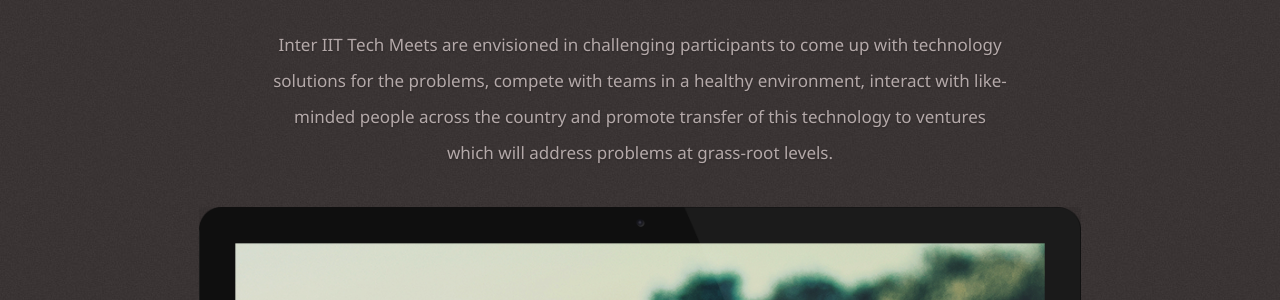
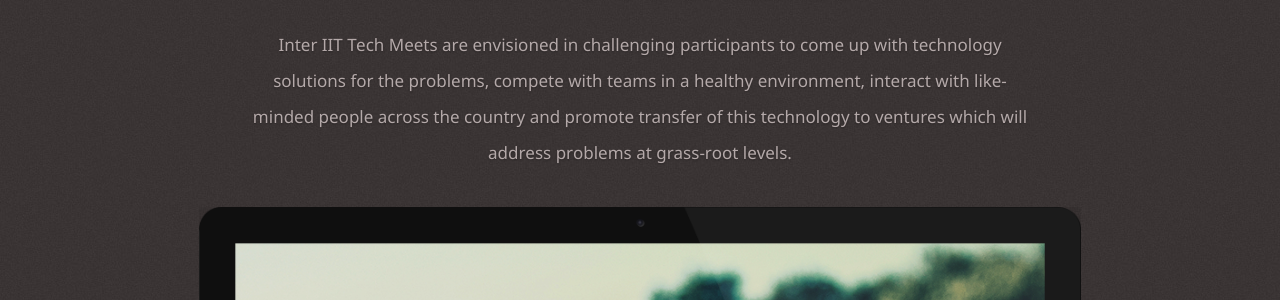
Before and after one commit to thenotsodarkknight/inter-iit, a Jekyll site: the page built from index.html, in a window 1280 px wide. Shown: the part 207-507 px from the top of the page. Built offline with Jekyll 4.4.1, drawn with Linux system fonts in a browser that asks for light colours; nearby versions of some CDN libraries.

Commit message:
modified slider-text layout and heading in main page

```diff
--- a/assets/css/layout.css
+++ b/assets/css/layout.css
@@ -406,7 +406,7 @@
 }
 .slider-text {
 	color: #b4a9a9;
-   width: 90%;
+   width: 95%;
    text-align: center;
    margin: 60px auto 36px auto;
 }
--- a/index.html
+++ b/index.html
@@ -31,7 +31,7 @@
         <div class="row">
           <div class="twelve columns">
             <div class="slider-text">
-              <h1>Responsive + HTML5 + CSS3<span>.</span></h1>
+              <h1>Our Vision<span>.</span></h1>
               <p>7th Inter IIT Tech meet caries this vision have collaborative and competitive events promoting these ideas. Competitive events are centred around themes like sustainability, healthcare, agriculture, technology for soldier support, communication technologies for masses, efficient transportation, promotion of indigenous manufacturing etc. In essence all themes try to solutions with social/economic impact and development of local communitie. Apart from the fact that there are 23 IITs, these are in essence institutes with immense research infrastructure located in distinctive geographical locations having problems very specific to region, so technology infusion and enabling students to understand and learn from examples of solutions applicable to different areas is highly accelerated through Inter IIT.
 </p>
             </div>
```
